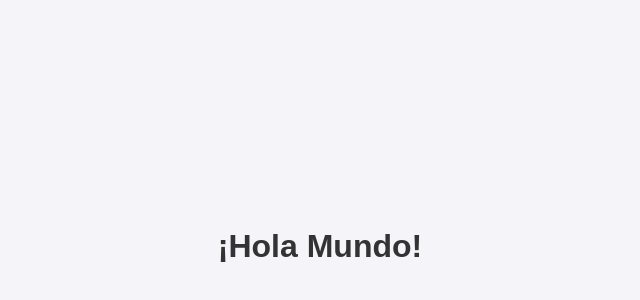
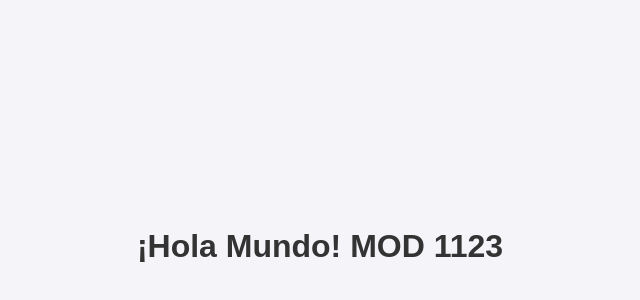
Before and after one commit to rongh32/lect002, a plain HTML site: page index.html in a window 1280 px wide. Shown: the part 154-454 px from the top of the page, without its empty margins (320-960 px from the left). Drawn offline with Linux system fonts and the light colour scheme.

Commit message:
Update index.html

```diff
--- a/index.html
+++ b/index.html
@@ -3,7 +3,7 @@
 <head>
     <meta charset="UTF-8">
     <meta name="viewport" content="width=device-width, initial-scale=1.0">
-    <title>Hola Mundo - MOD 001</title>
+    <title>Hola Mundo</title>
     <style>
         body {
             font-family: Arial, sans-serif;
@@ -20,6 +20,6 @@
     </style>
 </head>
 <body>
-    <h1>¡Hola Mundo!</h1>
+    <h1>¡Hola Mundo! MOD 1123</h1>
 </body>
 </html>
```
